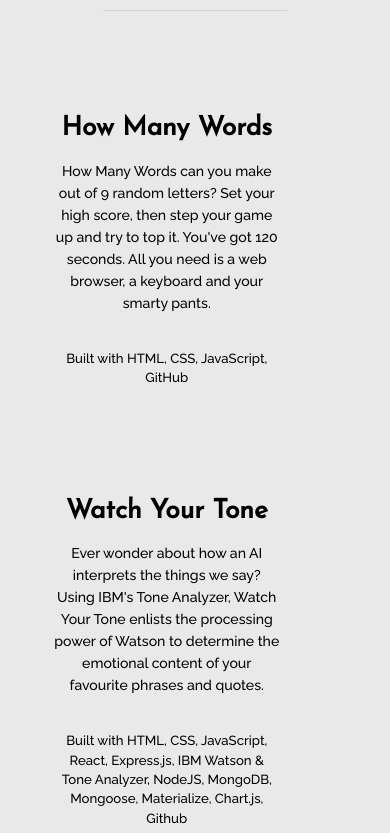
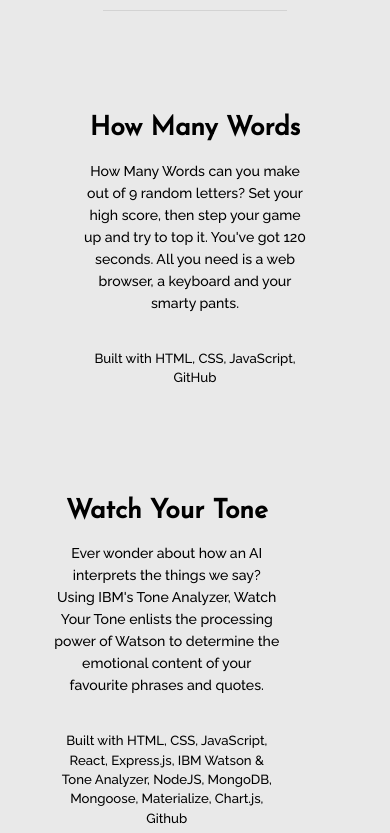
Before and after one commit to jdomo/jd-portfolio, a React (Create React App) app: page / in a window 390 px wide. Shown: the part 1591-2424 px from the top of the page. Built offline with nearby package versions, Linux system fonts and the light colour scheme.

Commit message:
center 2 out of 3 projects on second breakpoint

```diff
--- a/src/css/style.css
+++ b/src/css/style.css
@@ -164,14 +164,19 @@ header {
       margin-right: 5rem; }
       @media (max-width: 931px) {
         .row [class^="col-"]:not(:last-child) {
-          margin-right: 0; } }
+          margin-right: 0;
+          margin-left: 0; } }
+    @media (max-width: 931px) {
+      .row [class^="col-"] {
+        float: none; } }
   .row .col-1-of-2 {
     width: calc((100% - 5rem) / 2); }
     @media (max-width: 931px) {
       .row .col-1-of-2 {
         width: 80%;
         float: none;
-        text-align: center; } }
+        text-align: center;
+        margin: auto; } }
   .row .col-1-of-3 {
     width: calc((100% - 2 * 5rem) / 3); }
   .row .col-2-of-3 {
```
Also changed, not shown: src/sass/layout/_grid.scss (+7 -0 lines).
